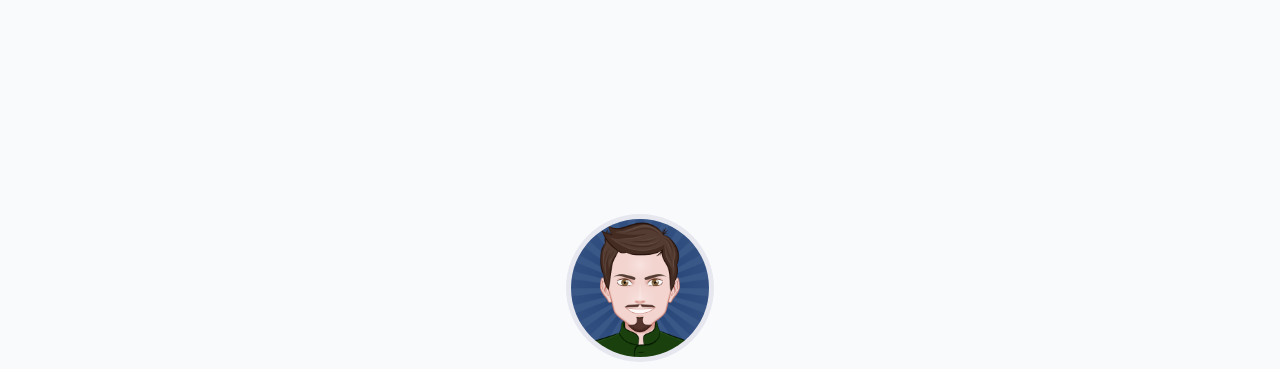
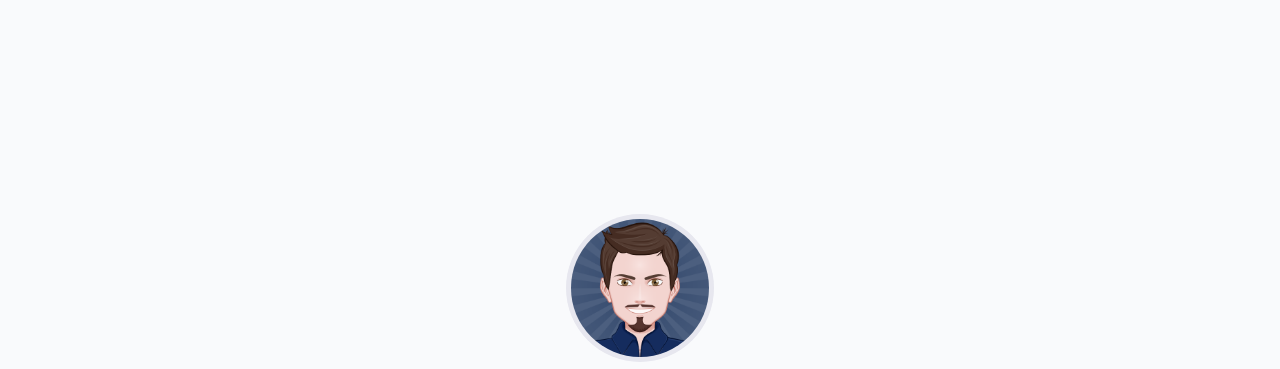
Before and after one commit to salihkilicli/salihkilicli.github.io, a plain HTML site: page index.html in a window 1280 px wide. Shown: the part 66-435 px from the top of the page. Drawn offline with Linux system fonts and the light colour scheme; a web font is replaced by a local one.

Commit message:
avatar update

```diff
--- a/index.html
+++ b/index.html
@@ -139,7 +139,7 @@ if (!doNotTrack) {
   </div>
 
   <div class="container content text-center">
-    <img src="images/avatar3.png" class="rounded-circle mx-auto d-block img-fluid"/>
+    <img src="images/avatar0.png" class="rounded-circle mx-auto d-block img-fluid"/>
     <h1 class="greeting"> Hello & Welcome!</h1>
     <div class="typing-carousel">
       <span id="ityped" class="ityped"></span>
```
